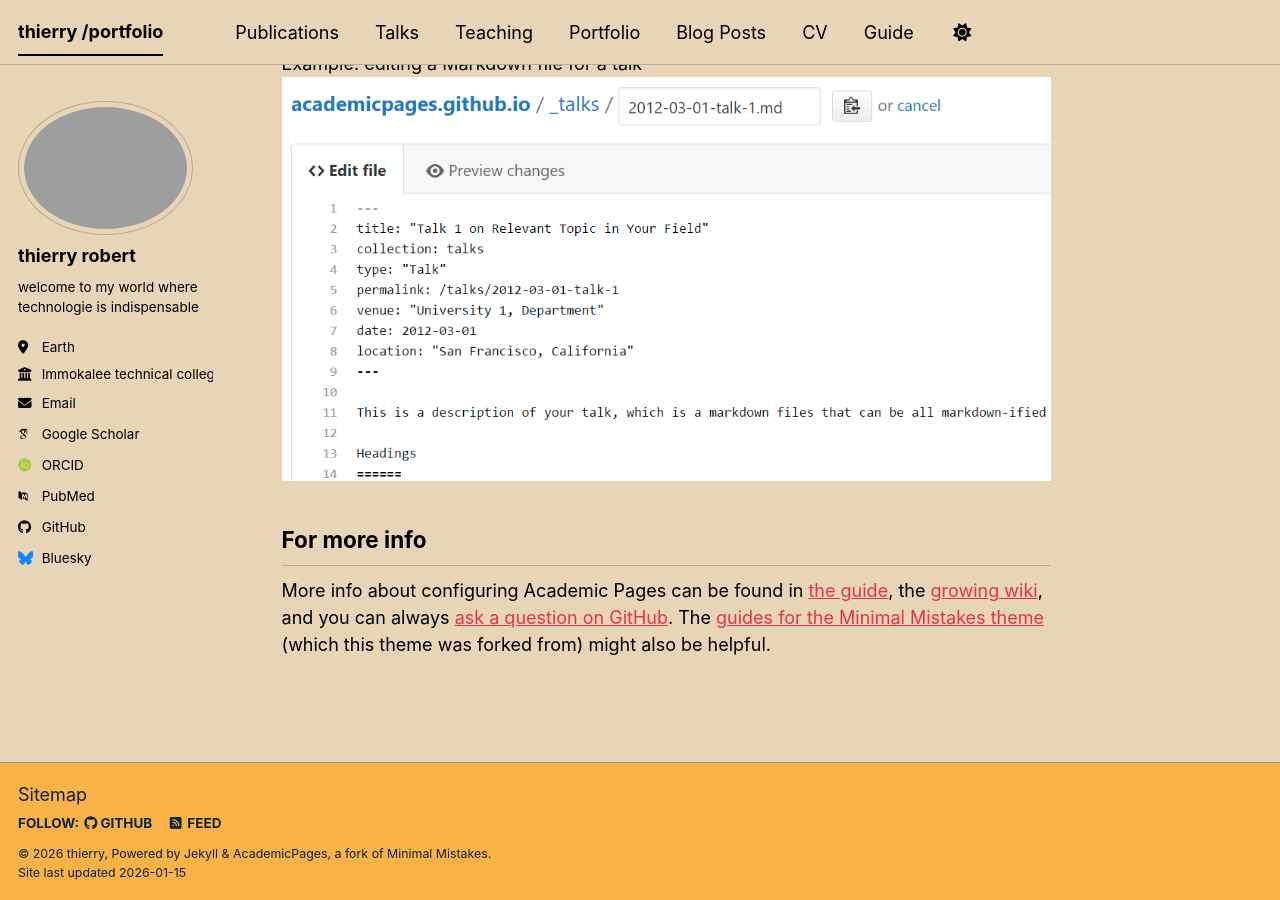
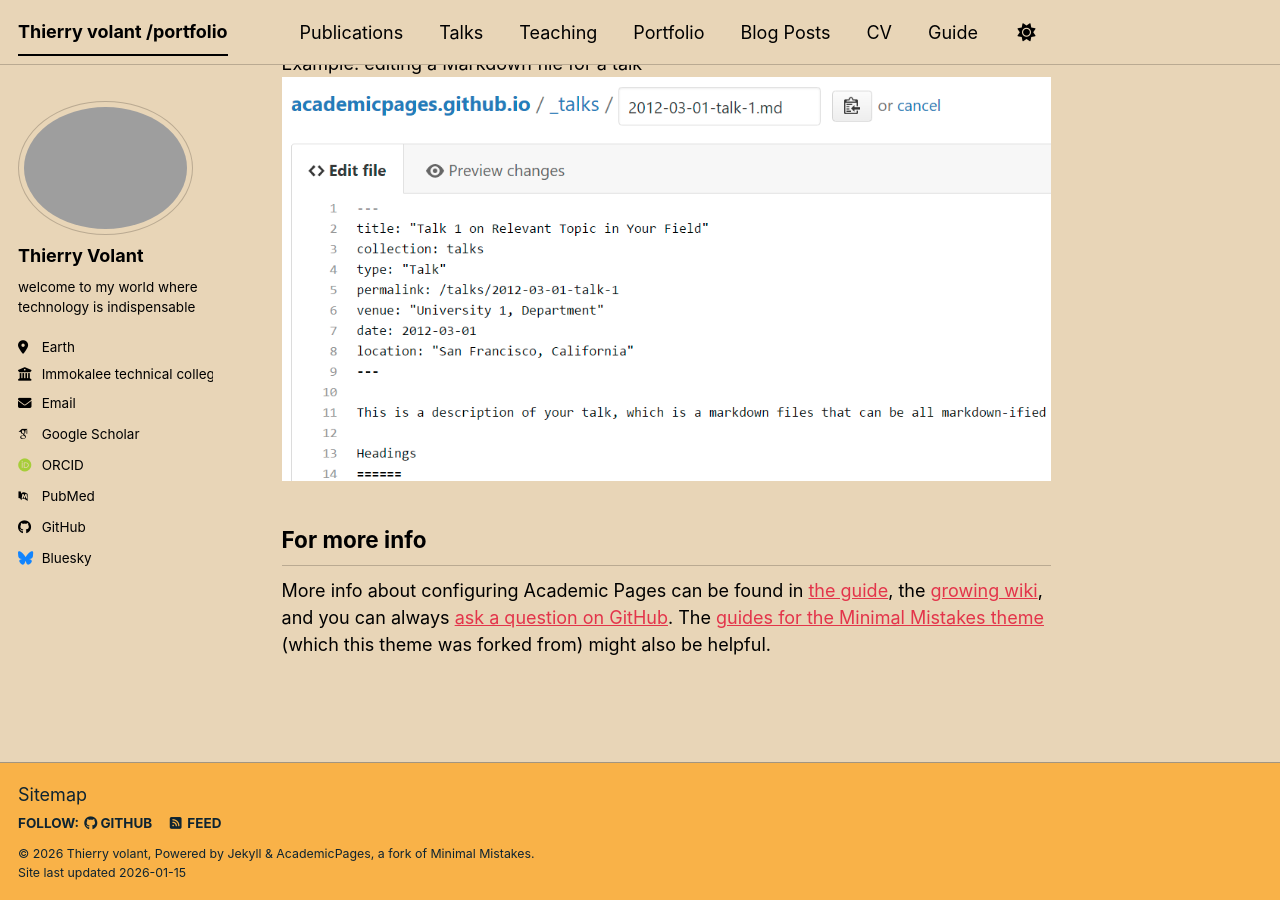
Before and after one commit to Thierry-lgtm/Thierrylgtm.github.io, a Jekyll site: the page built from _pages/about.md, in a window 1280 px wide and 900 px high, scrolled down 2720 px. Built offline with Jekyll 4.4.1, drawn with Linux system fonts in a browser that asks for light colours; some web fonts are replaced; a script bundle is joined from its source files by our own code; library files that are not in the unit come from our copies.

Commit message:
Update _config.yml

```diff
--- a/_config.yml
+++ b/_config.yml
@@ -9,28 +9,28 @@
 # Basic Site Settings
 locale                   : "en-US"
 site_theme               : "sunrise" # The available themes options are "default", "air", "sunrise", "mint", "dirt" and "contrast"
-title                    : "thierry /portfolio"
+title                    : "Thierry volant /portfolio"
 title_separator          : "-"
-name                     : &name "thierry"
-description              : &description "thierryrobert tech and information"   # Update this with a general description of your site, this is the default if not overridden by a page
+name                     : &name "Thierry volant"
+description              : &description "Thierrylgtm tech and information"   # Update this with a general description of your site, this is the default if not overridden by a page
 url                      : https://academicpages.github.io # The base hostname & protocol for your site e.g. "https://[your GitHub username].github.io",
                                                            # or if you already have some other page hosted on Github then use "https://[your GitHub username].github.io/[Your Repo Name]"
 baseurl                  : "" # the subpath of your site, e.g. "/blog"
-repository               : "htpps/thierrylgtm.github.io"
+repository               : "Thierrylgtm.github.io"
 
 # Site Author - The following control what appear as part of the author content on the side bar.
 #               If a field is blank the icon and link will not appear, otherwise it will be shown.
 #               Additional customization can be done by editing /_includes/author-profile.html
 author:
   # Biographic information
-  avatar           : "gokuprime.jpg"
-  name             : "thierry robert"
+  avatar           : "goku.png"
+  name             : "Thierry Volant"
   pronouns         : # example: "she/her"
-  bio              : "welcome to my world where technologie is indispensable"
+  bio              : "welcome to my world where technology is indispensable"
   location         : "Earth"
   employer         : "Immokalee technical college"
   uri              : # URL
-  email            : "none@example.org"
+  email            : "volantthierry4567@gmail.org"
 
   # Academic websites
   academia         : # URL
@@ -51,7 +51,7 @@
   bitbucket        : # Username - Update with your username on the site
   codepen          : # Username
   dribbble         : # Username
-  github           : "academicpages"
+  github           : "Thierrylgtm"
   kaggle           : # Username
   stackoverflow    : # User number or user number and name (i.e., use "1" or "1/jeff-atwood")
 
@@ -64,7 +64,7 @@
   goodreads        : # Username
   google_plus      : # Username
   keybase          : # Username
-  instagram        : # Username
+  instagram        : # Synopsis
   lastfm           : # Username
   linkedin         : # Username
   mastodon         : # URL
@@ -74,12 +74,12 @@
   steam            : # Username
   telegram         : # URL
   tumblr           : # Username
-  twitter          : # Username for X / Twitter
+  twitter          : # Synopsis
   vine             : # Username
   weibo            : # Username
   wikipedia        : # Username
   xing             : # Username
-  youtube          : # Username
+  youtube          : # Synopsis
   zhihu            : # Username
 
 # Publication Category - The following the list of publication categories and their headings
```
